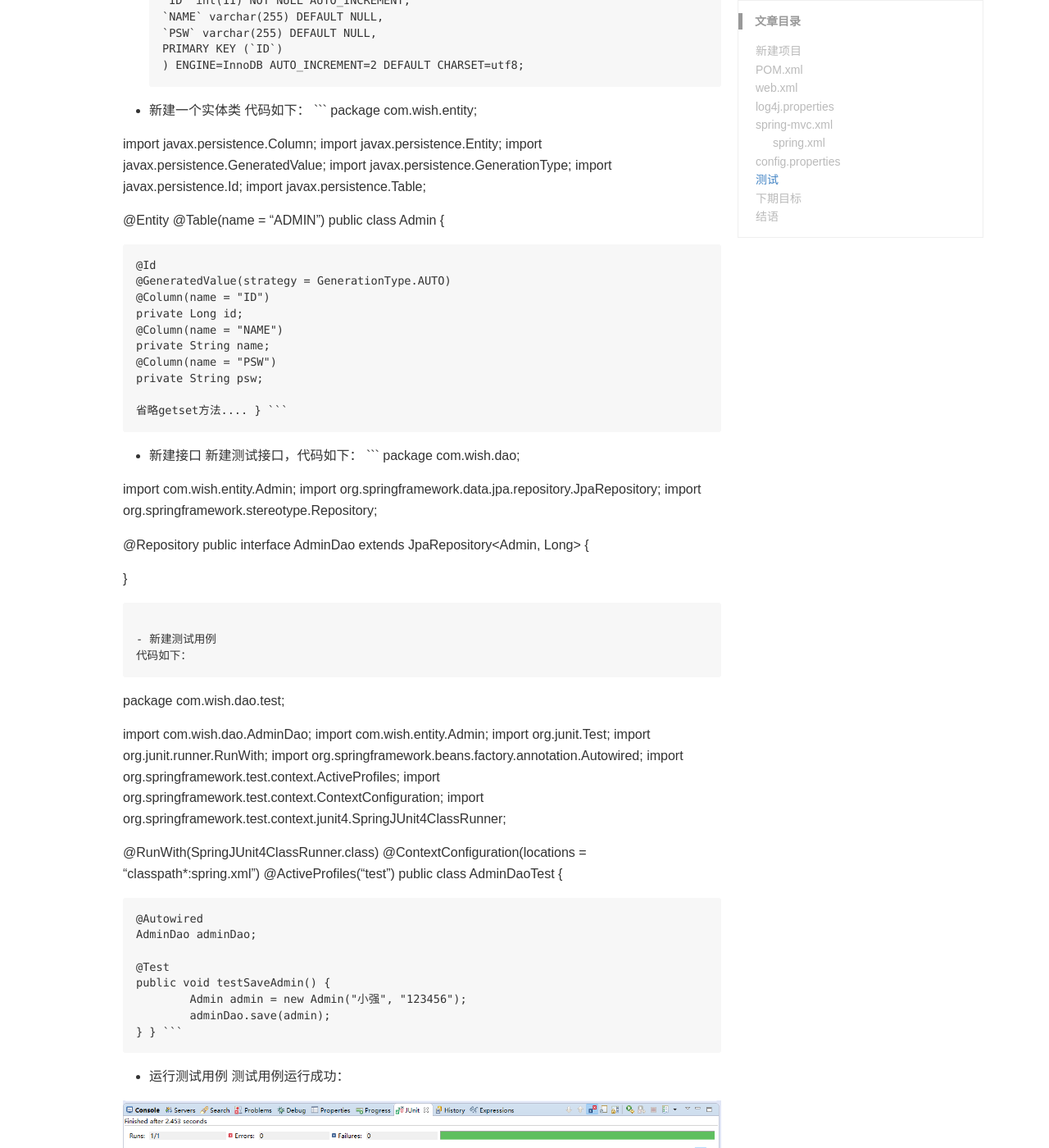
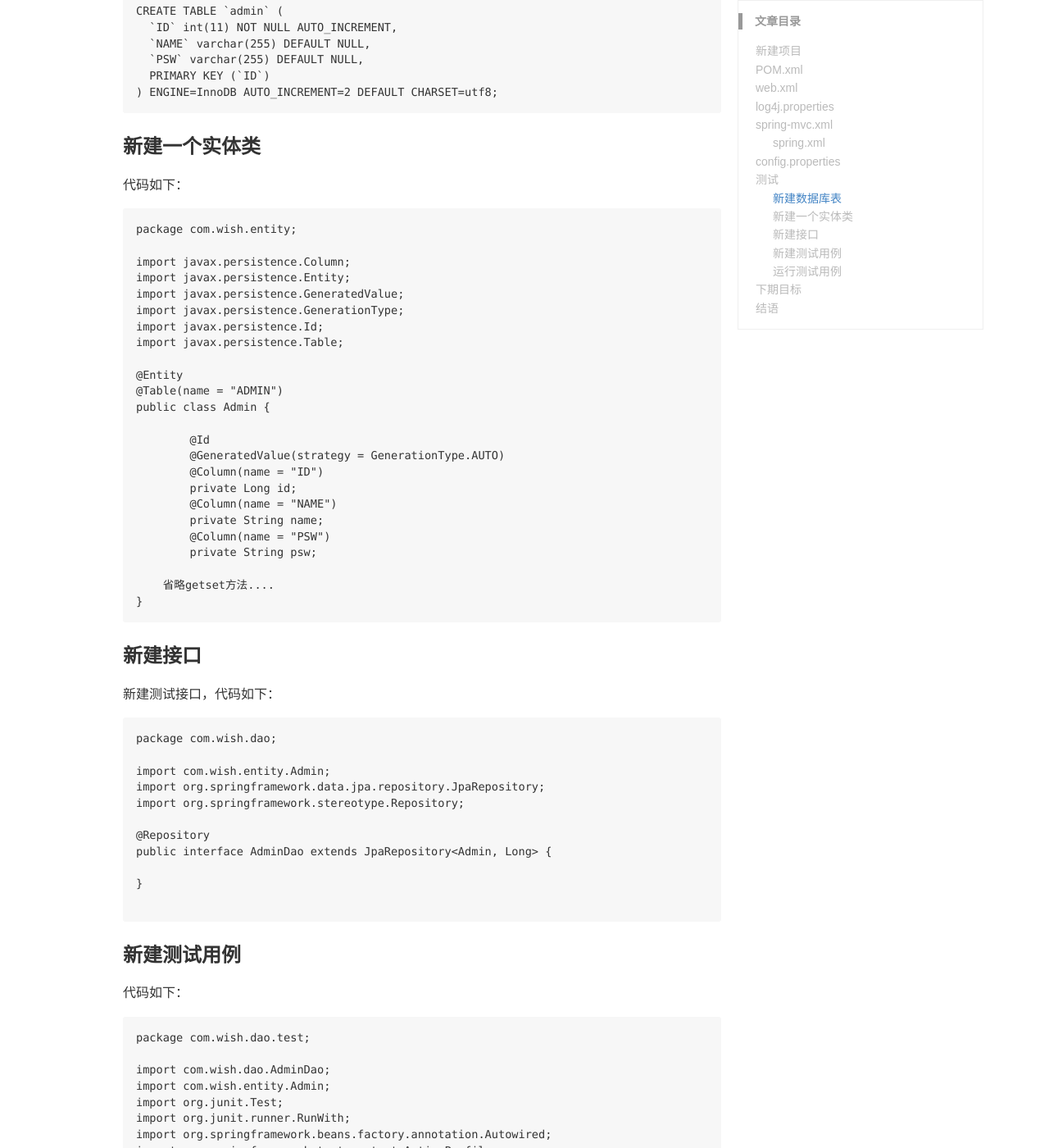
Before and after one commit to tangxuantao/handexing.github.com, a Jekyll site: the page built from _posts/框架/2017-05-02-wish(一).md, in a window 1280 px wide and 1400 px high, scrolled down 10064 px. Shown: the whole window at 82% size. Built offline with Jekyll 4.4.1, drawn with Linux system fonts in a browser that asks for light colours; some of the changed text lies outside the part shown.

Commit message:
add wish first

````diff
--- a/_posts/框架/2017-05-02-wish(一).md
+++ b/_posts/框架/2017-05-02-wish(一).md
@@ -464,7 +464,8 @@ hibernate.format_sql=true
 ## 测试
 > 配置完成了，测试下是否配置成功。
 
-- 新建数据库表
+### 新建数据库表
+
 ```
 CREATE TABLE `admin` (
   `ID` int(11) NOT NULL AUTO_INCREMENT,
@@ -474,8 +475,10 @@ CREATE TABLE `admin` (
 ) ENGINE=InnoDB AUTO_INCREMENT=2 DEFAULT CHARSET=utf8;
 ```
 
-- 新建一个实体类
+### 新建一个实体类
+
 代码如下：
+
 ```
 package com.wish.entity;
 
@@ -503,8 +506,10 @@ public class Admin {
 }
 ```
 
-- 新建接口
+### 新建接口
+
 新建测试接口，代码如下：
+
 ```
 package com.wish.dao;
 
@@ -519,8 +524,10 @@ public interface AdminDao extends JpaRepository<Admin, Long> {
 
 ```
 
-- 新建测试用例
+### 新建测试用例
+
 代码如下：
+
 ```
 package com.wish.dao.test;
 
@@ -549,7 +556,8 @@ public class AdminDaoTest {
 }
 ```
 
-- 运行测试用例
+### 运行测试用例
+
 测试用例运行成功：
 
 ![测试用例](/images/posts/test.png)
````
